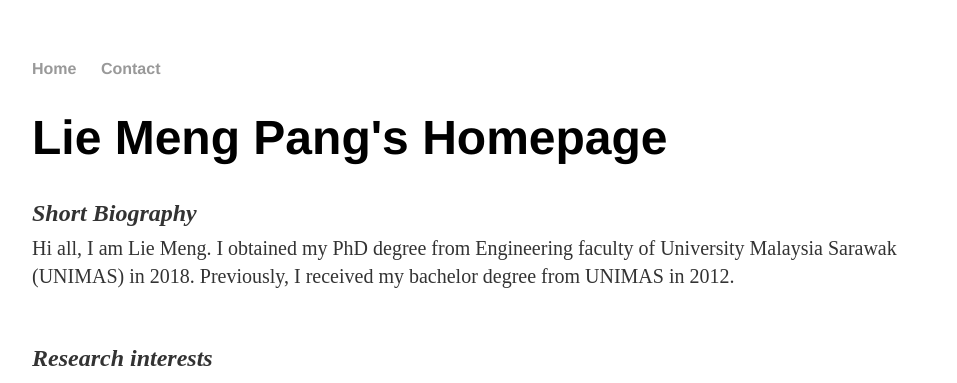
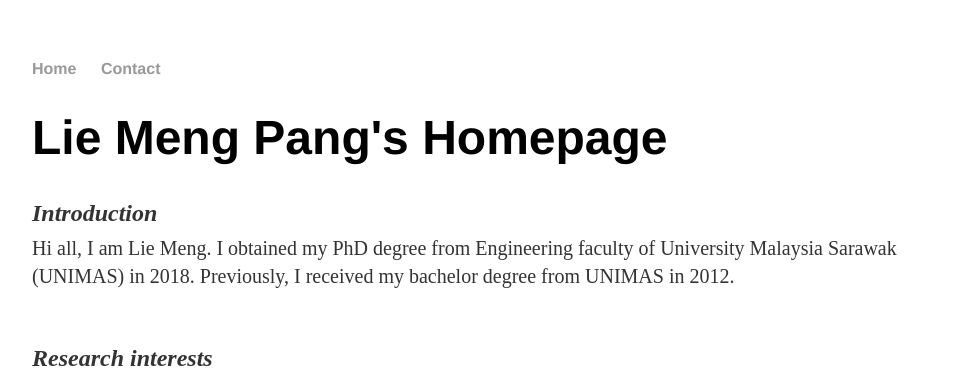
Before and after one commit to lymin1206/test.github.io, a Jekyll site: the page index.html, which Jekyll copies as it is, in a window 1280 px wide. Shown: the top 383 px of the page, without its empty margins (160-1117 px from the left). Built offline with Jekyll 4.4.1, drawn with Linux system fonts in a browser that asks for light colours.

Commit message:
Update index.html

```diff
--- a/index.html
+++ b/index.html
@@ -15,7 +15,7 @@
 		<div class="container">
     		<div class="blurb">
         		<h1>Lie Meng Pang's Homepage</h1>
-			<p>    <em>Short Biography </em></p>
+			<p>    <em>Introduction </em></p>
 				<p1> Hi all, I am Lie Meng. I obtained my PhD degree from Engineering faculty
 				     of University Malaysia Sarawak (UNIMAS) in 2018. Previously, I received my bachelor
 			            degree from UNIMAS in 2012. <br> <br></p1>
```
